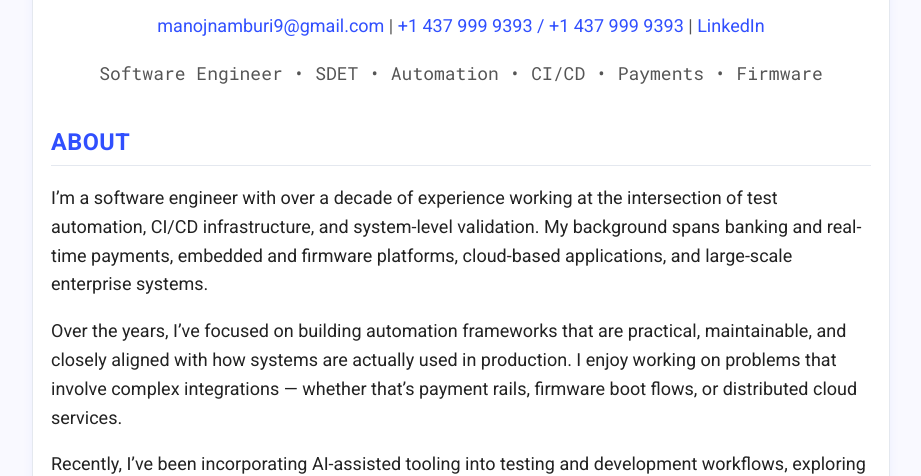
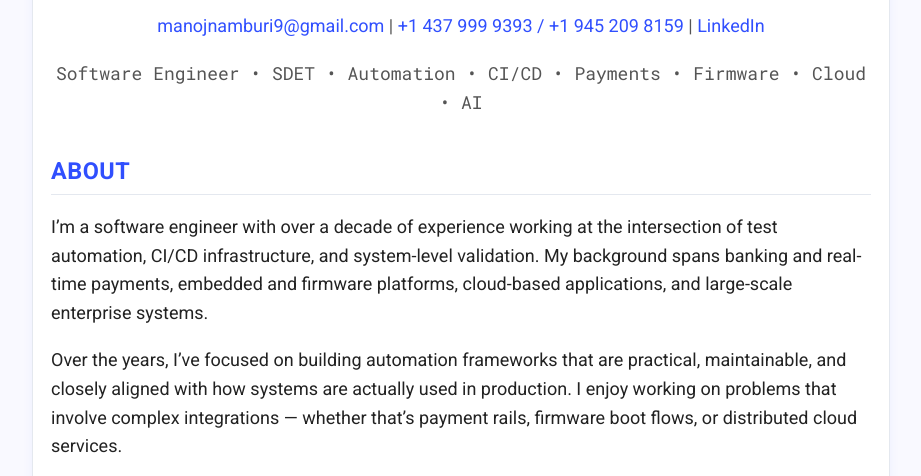
Before and after one commit to mnamburi9/mnamburi9.github.io, a plain HTML site: page index.html in a window 1280 px wide. Shown: the part 284-760 px from the top of the page, without its empty margins (179-1100 px from the left). Drawn offline with Linux system fonts and the light colour scheme.

Commit message:
Updated phno

```diff
--- a/index.html
+++ b/index.html
@@ -21,12 +21,12 @@
 
       <div class="contact">
         <a href="mailto:manojnamburi9@gmail.com">manojnamburi9@gmail.com</a> |
-        <a href="tel:+14379999393 / +1 9452098159">+1 437 999 9393 / +1 437 999 9393</a> |
+        <a href="tel:+19452098159">+1 437 999 9393 /  +1 945 209 8159</a> |
         <a href="https://www.linkedin.com/in/manojnamburi/" target="_blank">LinkedIn</a>
       </div>
 
       <p class="tagline">
-        Software Engineer • SDET • Automation • CI/CD • Payments • Firmware
+        Software Engineer • SDET • Automation • CI/CD • Payments • Firmware • Cloud • AI
       </p>
     </header>
 
@@ -80,7 +80,7 @@
         <li>CI/CD pipelines using Jenkins, GitHub Actions, GitLab CI, Docker</li>
         <li>BIOS, UEFI, OTA updates, board bring-up, and lab-based validation</li>
         <li>AWS, Google Cloud, virtualization, Linux and Windows environments</li>
-        <li>AI-assisted development using tools like ChatGPT, Claude, Copilot, Ollama</li>
+        <li>AI-assisted development using tools like Copilot, Ollama, ChatGPT, Claude</li>
       </ul>
     </section>
 
```
